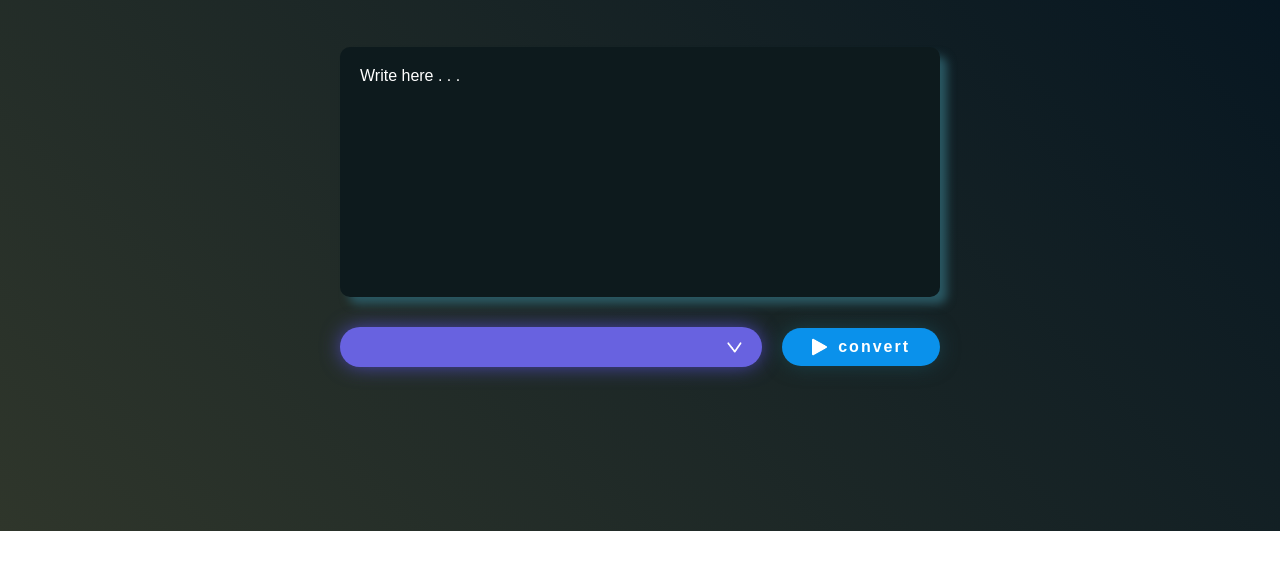
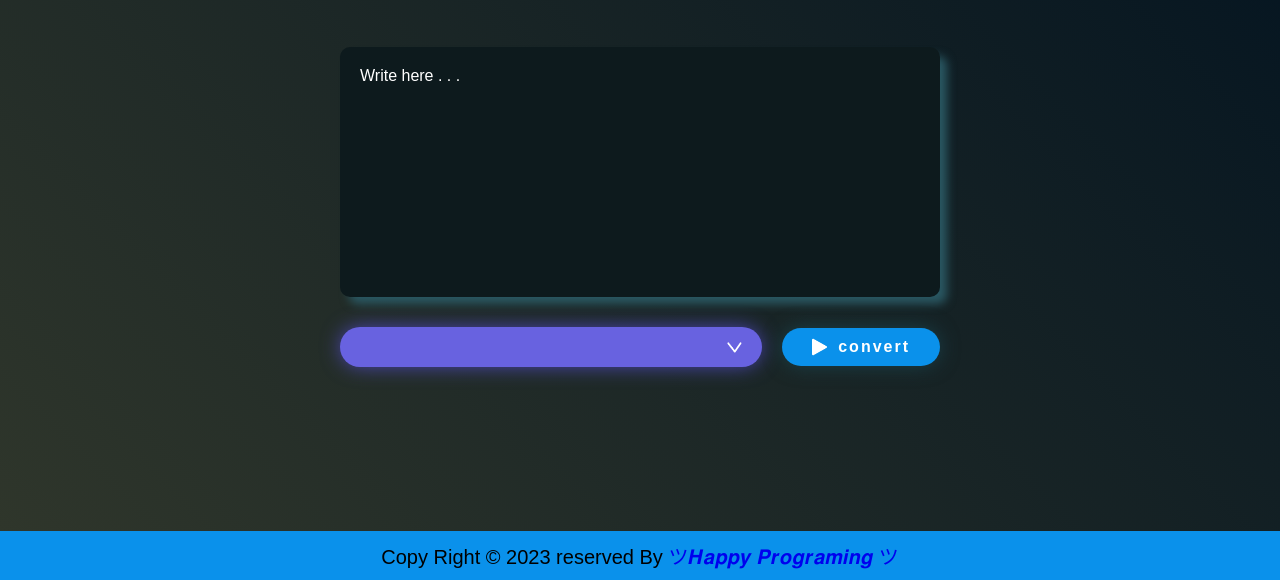
Before and after one commit to codefahad1/Text-To-Voice-Converter, a plain HTML site: page index.html in a window 1280 px wide. Shown: the part 269-849 px from the top of the page. Before the commit the page ends 800 px from the top, so only its background shows below. Drawn offline with Linux system fonts and the light colour scheme.

Commit message:
index.html

```diff
--- a/index.html
+++ b/index.html
@@ -17,6 +17,9 @@
         </div>
 
     </div>
+
+        <div class="copyright">Copy Right © 2023 reserved By <span><a href="https://www.facebook.com/profile.php?id=100092594048325&mibextid=ZbWKwL">ツ𝑯𝒂𝒑𝒑𝒚 𝑷𝒓𝒐𝒈𝒓𝒂𝒎𝒊𝒏𝒈 ツ</a></span></div>
+
     <script src="./script.js"></script>
 </body>
 </html>
```
